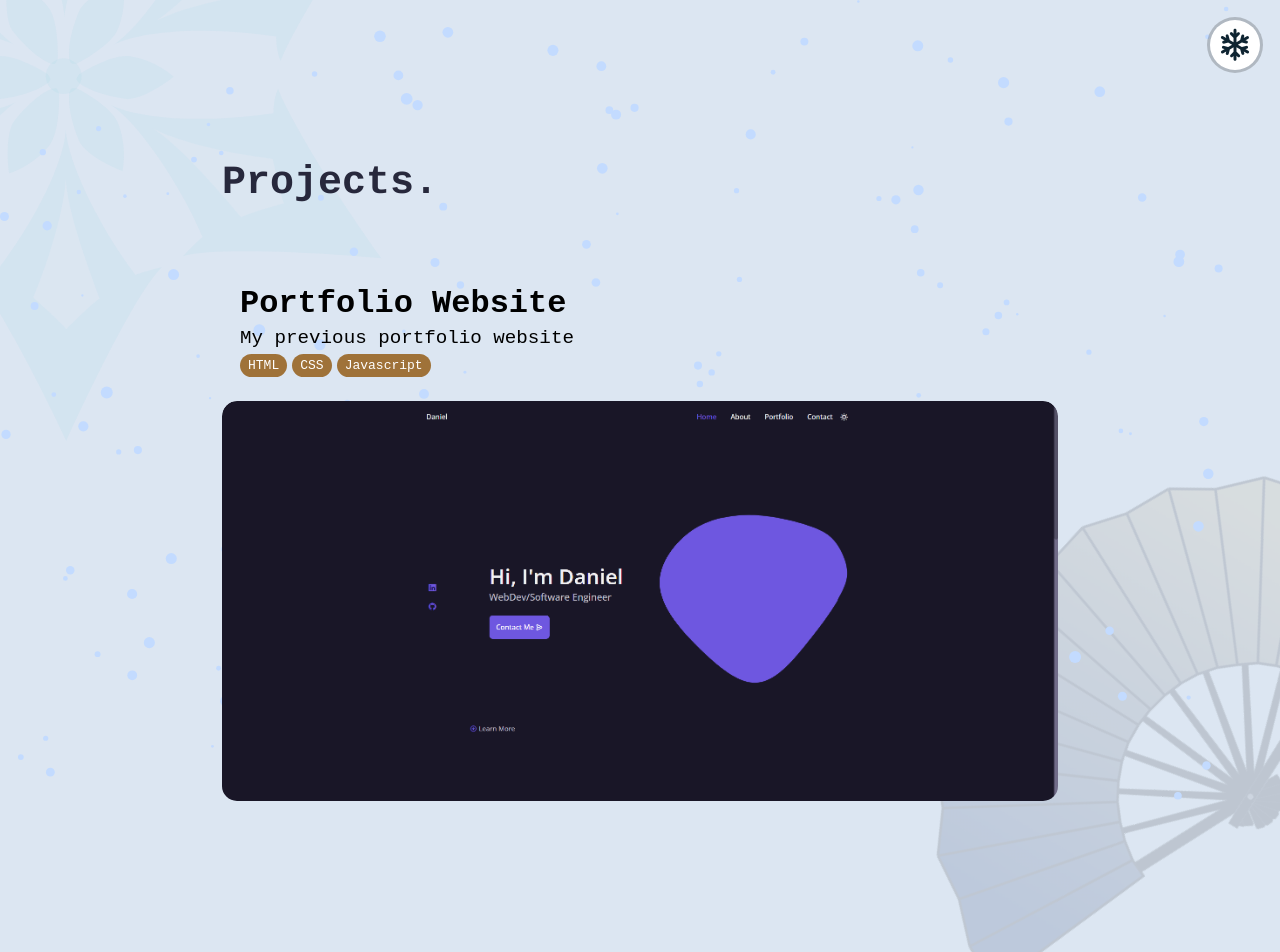
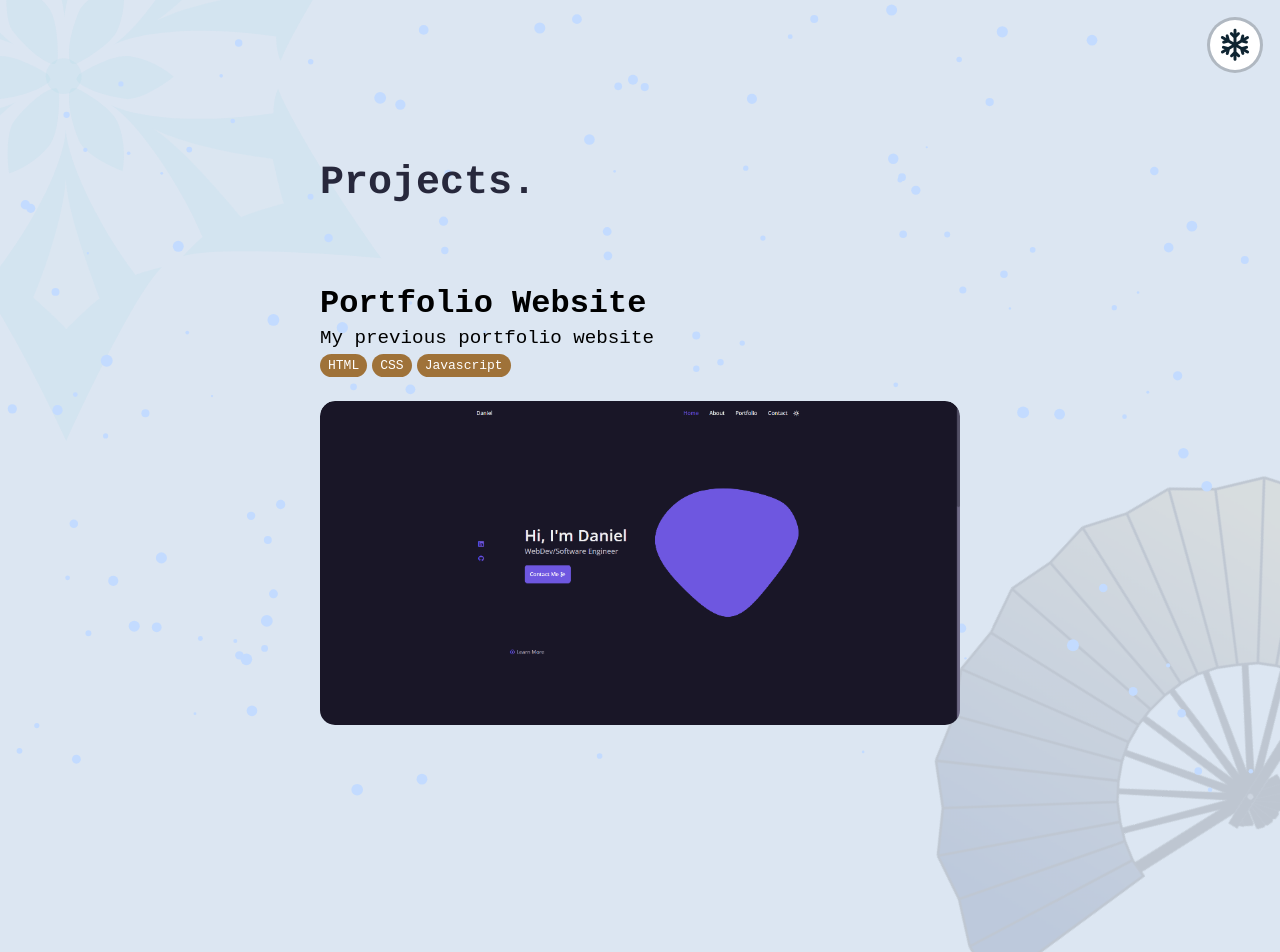
Before and after one commit to Dani3lx/ReactPortfolio, a React (Create React App) app: page /portfolio in a window 1280 px wide. Shown: the top 952 px of the page. After the commit the page ends 800 px from the top, so only its background shows below. Built offline with nearby package versions, Linux system fonts and the light colour scheme; a web font is replaced by a local one.

Commit message:
Fixed overflow issue with portfolilo page

```diff
--- a/src/App.css
+++ b/src/App.css
@@ -38,49 +38,49 @@ body {
   height: 100vh;
 }
 
-body::-webkit-scrollbar {
+*::-webkit-scrollbar {
   width: 0.6rem;
   height: 1rem;
 }
 
-body::-webkit-scrollbar-thumb {
+*::-webkit-scrollbar-thumb {
   background-color: #456;
   border-radius: 5px;
 }
 
 /* Styles for the scrollbar track */
-body::-webkit-scrollbar-track {
+*::-webkit-scrollbar-track {
   background-color: #f1f1f1;
 }
 
-body::-webkit-scrollbar-corner {
+*::-webkit-scrollbar-corner {
   background-color: #f1f1f1;
 }
 
 /* Firefox */
-body {
+* {
   scrollbar-width: thin;
 }
 
-body::-moz-scrollbar-thumb {
+*::-moz-scrollbar-thumb {
   background-color: #456;
   border-radius: 5px;
 }
 
-body::-moz-scrollbar-track {
+*::-moz-scrollbar-track {
   background-color: #f1f1f1;
 }
 
-body {
+* {
   scrollbar-width: thin;
 }
 
-body::-ms-scrollbar-thumb {
+*::-ms-scrollbar-thumb {
   background-color: #456;
   border-radius: 5px;
 }
 
-body::-ms-scrollbar-track {
+*::-ms-scrollbar-track {
   background-color: #f1f1f1;
 }
 
@@ -343,15 +343,14 @@ body::-ms-scrollbar-track {
 }
 
 .portfolio{
-  max-width: 900px;
-  width: 100%;
-  margin-right: auto;
-  margin-left: auto;
-  padding: 20vh 2rem;
+  padding: 20vh 25%;
+  overflow-y: scroll;
+  height: 100vh;
 }
 
 .portfolio__container{
   display: grid;
+  max-width: 900px;
   place-items: center;
   align-items: center;
   max-height: 600px;
--- a/src/components/pages/AboutPage.jsx
+++ b/src/components/pages/AboutPage.jsx
@@ -14,7 +14,7 @@ function AboutPage() {
                         I'm a third year undergraduate student studying at the University of Toronto and is in the Computer Science Specialist program. My interest includes data science, full stack developments, game design, as well as web development.
                         <br></br>
                         <br></br>
-                        In my free time, I enjoy learning new tools and technologies and applying them to make cool things. Currently I'm learning about Figma and React JS (which are both used in the creation of this site!) Feel free to check out what I have made so far in the <a href='/portfolio' className='menu-link'>portfolio</a> section :)
+                        In my free time, I enjoy learning new tools and technologies and applying them to make cool things. Currently I'm learning about React, Next JS and MongoDB for my upcoming PDF-editor web app. Feel free to check out what I have made so far in the <a href='/portfolio' className='menu-link'>portfolio</a> section :)
                         <br></br>
                         <br></br>
                         My other hobbies includes playing the piano 🎹, playing competitive online games 🎮(Starter on the UofT varsity silver overwatch team) and playing badminton 🏸.
```
Also changed, not shown: 1 other file (tests, documents, lock files or other folders).
